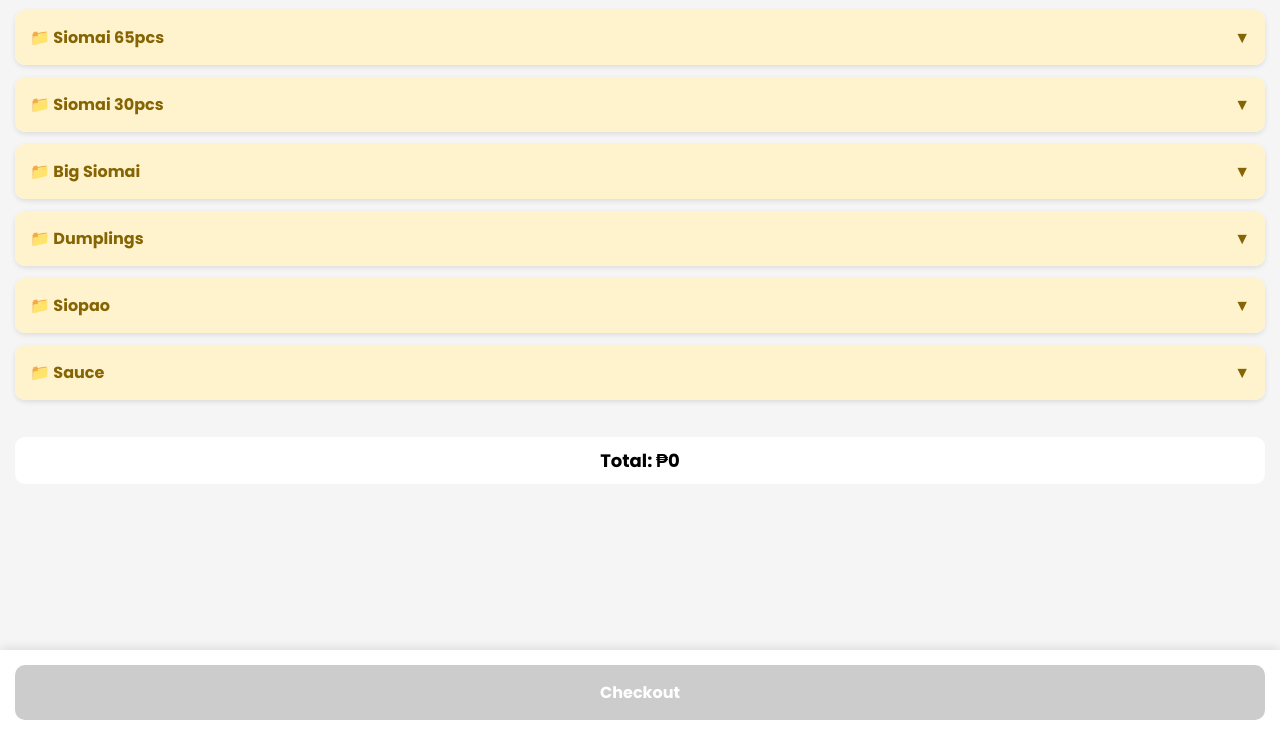
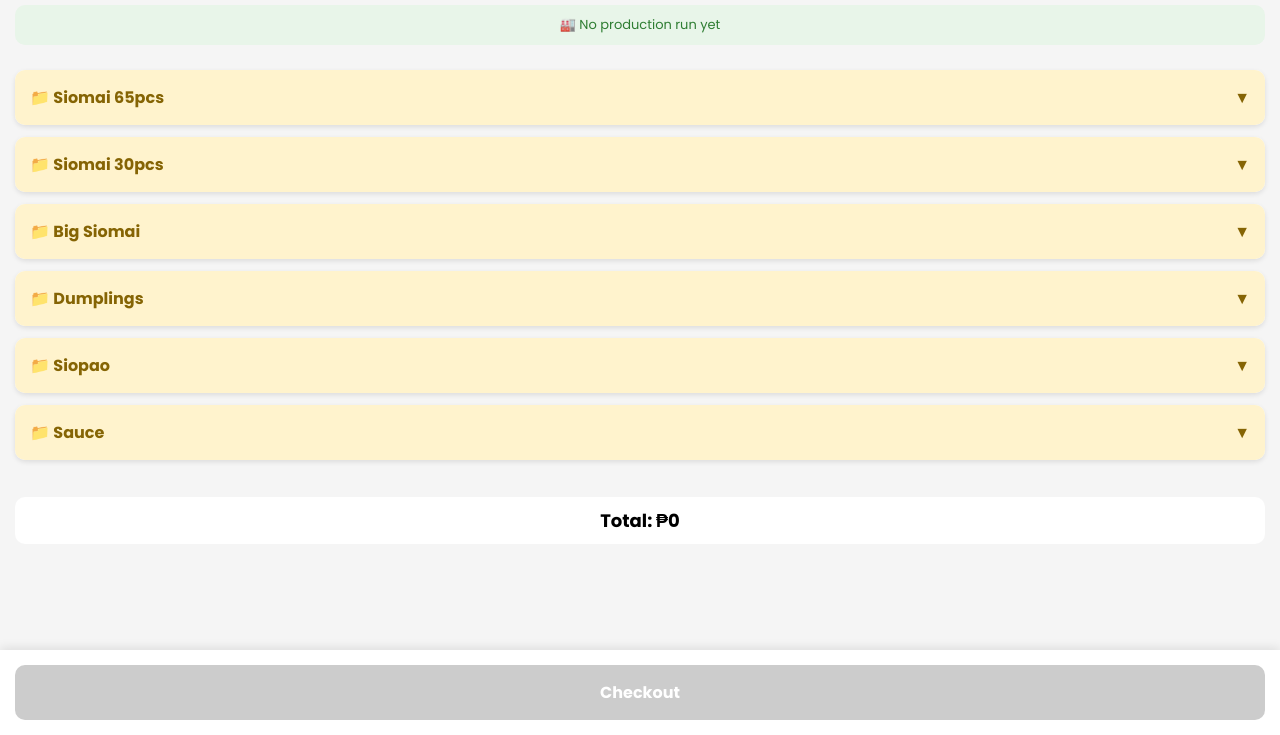
Before and after one commit to ofiazadhan-source/ghost, a plain HTML site: page index.html in a window 1280 px wide. Shown: the part 65-800 px from the top of the page. Drawn offline with Linux system fonts and the light colour scheme.

Commit message:
Update index.html

```diff
--- a/index.html
+++ b/index.html
@@ -17,11 +17,11 @@ body {background:#f5f5f5; padding-bottom:80px;}
 .checkout-btn {flex:1; padding:15px; background:#ff6b35; color:white; border:none; border-radius:10px; font-size:16px; font-weight:700; cursor:pointer;}
 .checkout-btn:disabled {background:#ccc;}
 .total-display {text-align:center; padding:10px; background:white; margin:10px 15px; border-radius:10px; font-weight:700; font-size:18px;}
+.prod-note {background:#e8f5e9; color:#2e7d32; padding:10px 15px; margin:10px 15px; border-radius:10px; font-size:13px; text-align:center;}
 
 /* Accordion Styles */
 .accordion {background:white; margin-bottom:12px; border-radius:10px; overflow:hidden; box-shadow:0 2px 5px rgba(0,0,0,0.1);}
 .acc-header {background:#fff3cd; padding:15px; font-weight:700; color:#856404; cursor:pointer; display:flex; justify-content:space-between; align-items:center; user-select:none;}
-.acc-header:hover {background:#ffeeba;}
 .acc-header.arrow {transition:transform 0.3s;}
 .acc-header.active.arrow {transform:rotate(180deg);}
 .acc-content {max-height:0; overflow:hidden; transition:max-height 0.3s ease-out;}
@@ -62,6 +62,8 @@ body {background:#f5f5f5; padding-bottom:80px;}
     <span class="cart-count" id="cartCount">0</span>
   </div>
 </div>
+
+<div class="prod-note" id="prodNote">Loading...</div>
 
 <div class="container" id="productsContainer"></div>
 <div class="total-display" id="totalDisplay">Total: ₱0</div>
@@ -159,6 +161,7 @@ let selectedPayment = 'Cash';
 
 window.onload = function() {
   loadProducts();
+  showProductionNote();
   renderProducts();
   updateCart();
 }
@@ -168,6 +171,15 @@ function loadProducts() {
   if(Object.keys(products).length === 0) {
     products = JSON.parse(JSON.stringify(defaultProducts));
     localStorage.setItem('products', JSON.stringify(products));
+  }
+}
+
+function showProductionNote() {
+  let lastDate = localStorage.getItem('lastProductionDate');
+  if(lastDate) {
+    document.getElementById('prodNote').textContent = `🏭 Last Production: ${lastDate}`;
+  } else {
+    document.getElementById('prodNote').textContent = '🏭 No production run yet';
   }
 }
 
```
